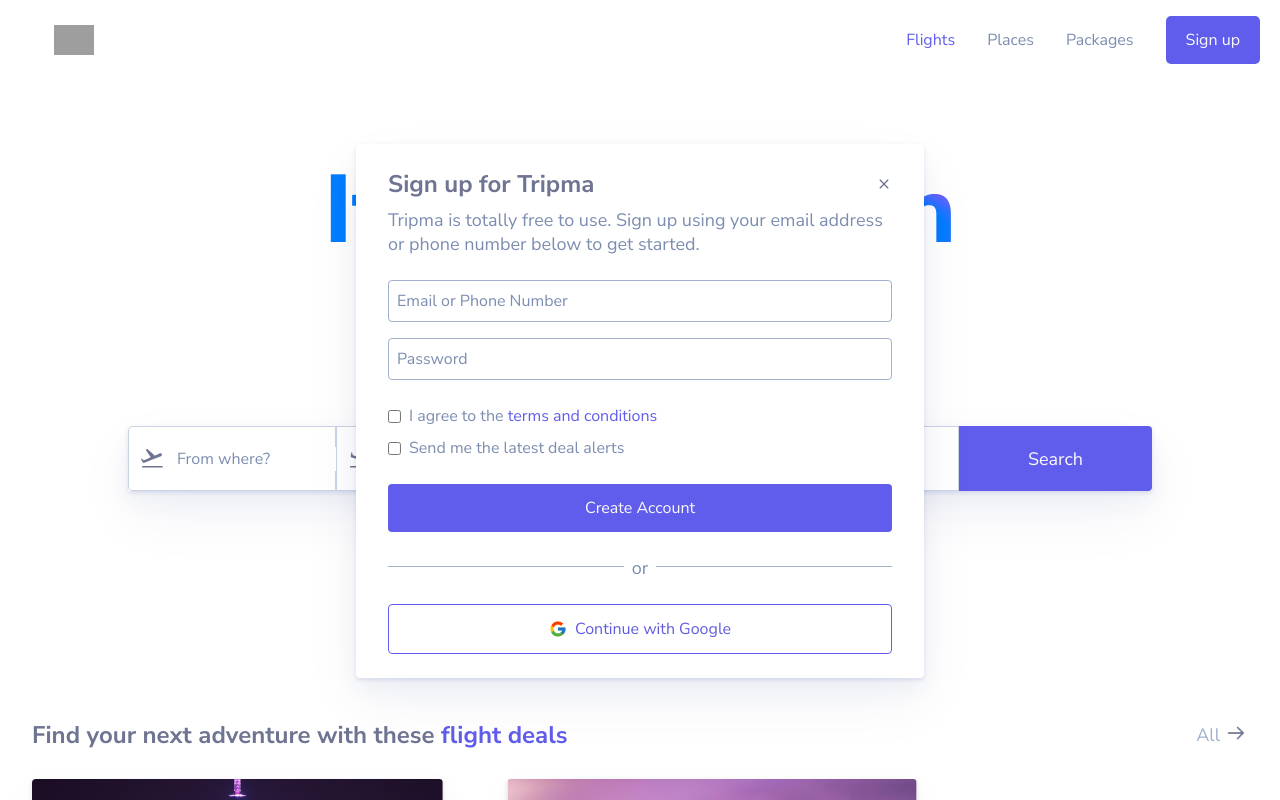
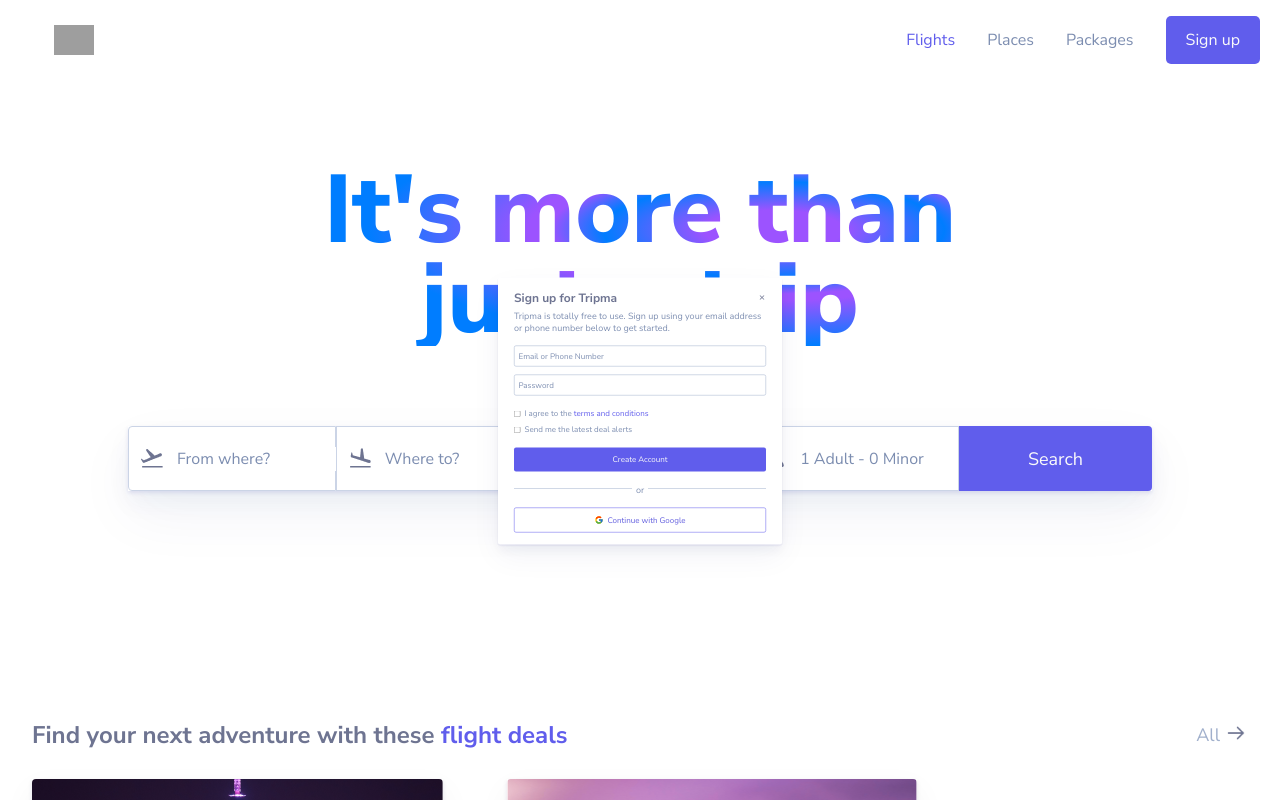
Before and after one commit to PrtHub/Tripma, a React (Vite) app: page / in a window 1280 px wide. Both pictures are taken after a click on the button "Sign up". Shown: the top 800 px of the page. Built offline with nearby package versions, Linux system fonts and the light colour scheme; grey boxes are pictures that could not be loaded.

Commit message:
Add Animation

```diff
--- a/src/container/Signin.jsx
+++ b/src/container/Signin.jsx
@@ -5,7 +5,7 @@ import { MdOutlineClose } from "react-icons/md";
 const Signin = ({signin, setSignin}) => {
 
   return (
-    <div className="absolute top-36 right-0 left-0 m-auto z-20 bg-[#FFFFFF] shadowCard w-[310px] sm:w-[468px] md:w-[568px] rounded px-8 py-6 flex flex-col  gap-6">
+    <div className="absolute top-36 right-0 left-0 m-auto z-20 bg-[#FFFFFF] shadowCard w-[310px] sm:w-[468px] md:w-[568px] rounded px-8 py-6 flex flex-col  gap-6 scaleUp">
       <header className="flex flex-col justify-start">
         <div className="flex items-center justify-between">
           <h1 className="text-[#6E7491] text-[20px] sm:text-[24px] leading-5 sm:leading-8 font-bold ">
```
